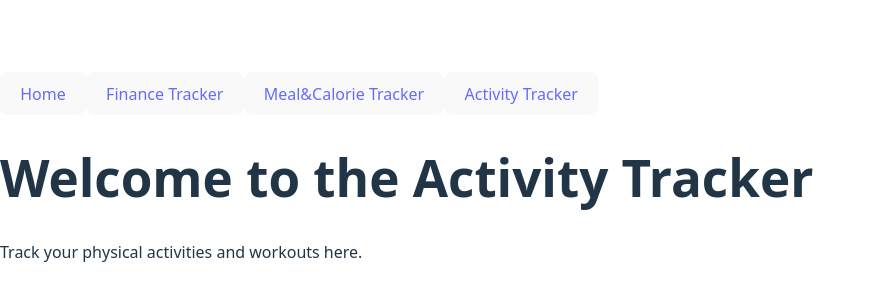
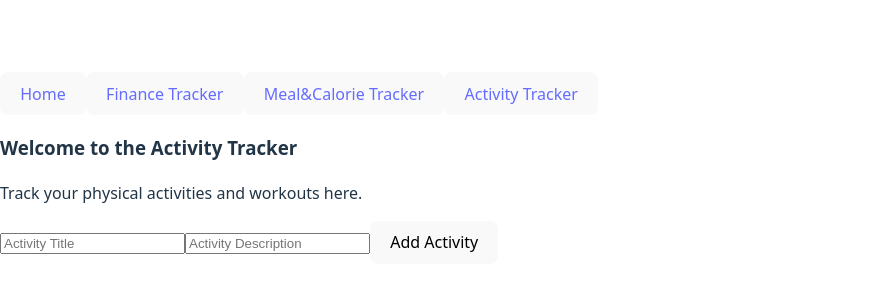
Before and after one commit to gabriel-codes-droid/personal-management-dashboard, a React (Vite) app: page /activity in a window 1280 px wide. Shown: the part 224-524 px from the top of the page, without its empty margins (0-876 px from the left). Built offline with nearby package versions, Linux system fonts and the light colour scheme.

Commit message:
other changes

```diff
--- a/src/Activity.jsx
+++ b/src/Activity.jsx
@@ -1,6 +1,6 @@
 import {useEffect,useState} from "react";
 function Activity() {
-    const[title,SetTile]=useState("");
+    const[title,setTitle]=useState("");
     const [description,setDescription]=useState("");
     const[activities,setActivities]=useState(()=>{
         const saved = localStorage.getItem("activities");
@@ -21,7 +21,7 @@ function Activity() {
                 description :description
              };
             setActivities([...activities, newActivity]);
-            SetTile("");
+            setTitle("");
             setDescription("");
         }
         const deleteActivities = (id)=>{
@@ -30,8 +30,29 @@ function Activity() {
 
     return (
         <div>
-            <h1> Welcome to the Activity Tracker</h1>
+            <h3> Welcome to the Activity Tracker</h3>
             <p>Track your physical activities and workouts here.</p>
+            <input
+            value={title}
+            onChange={(e)=>setTitle(e.target.value)}
+            placeholder="Activity Title"
+            />
+            <input
+            value={description}
+            onChange={(e)=>setDescription(e.target.value)}
+            placeholder="Activity Description"
+            />
+            <button onClick={addActivity}>Add Activity</button>
+            <ul>
+                {activities.map(activity=>(
+                   <li key={activity.id}>
+                    {activity.title} :{activity.description}
+                    <button onClick={() => deleteActivities(activity.id)}>Delete</button>
+                   </li>)
+
+
+                )}
+            </ul>
         </div>
     );
 }
--- a/src/Finance.jsx
+++ b/src/Finance.jsx
@@ -36,7 +36,7 @@ const totalIncome = transactions
 
 const totalExpense= transactions
 .filter(transaction=>transaction.amount<0)
-.reduce((total,transaction)=>total+Mnath.abs(transaction.amount),0);
+.reduce((total,transaction)=>total+Math.abs(transaction.amount),0);
     return(
         <div>
         <h2>Welcome to our PMD Finance Tracker</h2>
--- a/src/Home.jsx
+++ b/src/Home.jsx
@@ -5,7 +5,11 @@ function Home() {
         <h3>WHAT PMD(PERSONAL MANAGEMENT DASHBOARD) DOES:</h3>
         <ul>
             <li>At PMD we help you track your income and expenses</li>
+            <div className="finance"></div>
             <li>We help you track your daily activities and todo activities</li>
+            <div className="activity"></div>
+             <li>We also have a meal tracker to help you track your meals and calories</li>
+             <div className="meal"></div>
             <li>We also care about your health thus we have a calorie calculator based on our meal tracker</li>
         </ul>
         </>
```
